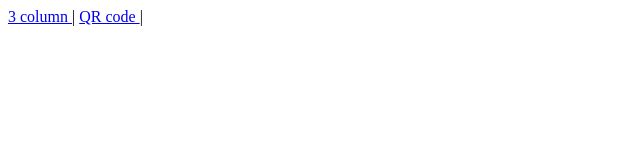
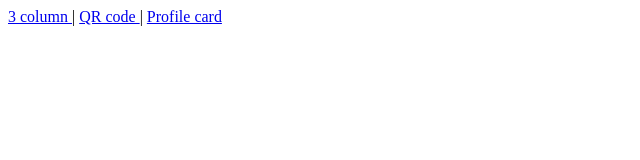
Before and after one commit to Gus-Jackson/FrontendMentor, a plain HTML site: page index.html in a window 1280 px wide. Shown: the whole page, without its empty margins (0-640 px from the left). Drawn offline with Linux system fonts and the light colour scheme.

Commit message:
Added Profile Card link to file

```diff
--- a/index.html
+++ b/index.html
@@ -6,5 +6,6 @@
     <body>
         <a href="3 column/index.html" target="_blank">3 column </a>|
         <a href="qr-code-component-main/index.html" target="_blank">QR code </a>|
+        <a href="Profile Card/index.html" target="_blank">Profile card</a>
     </body>
 </html>
```
